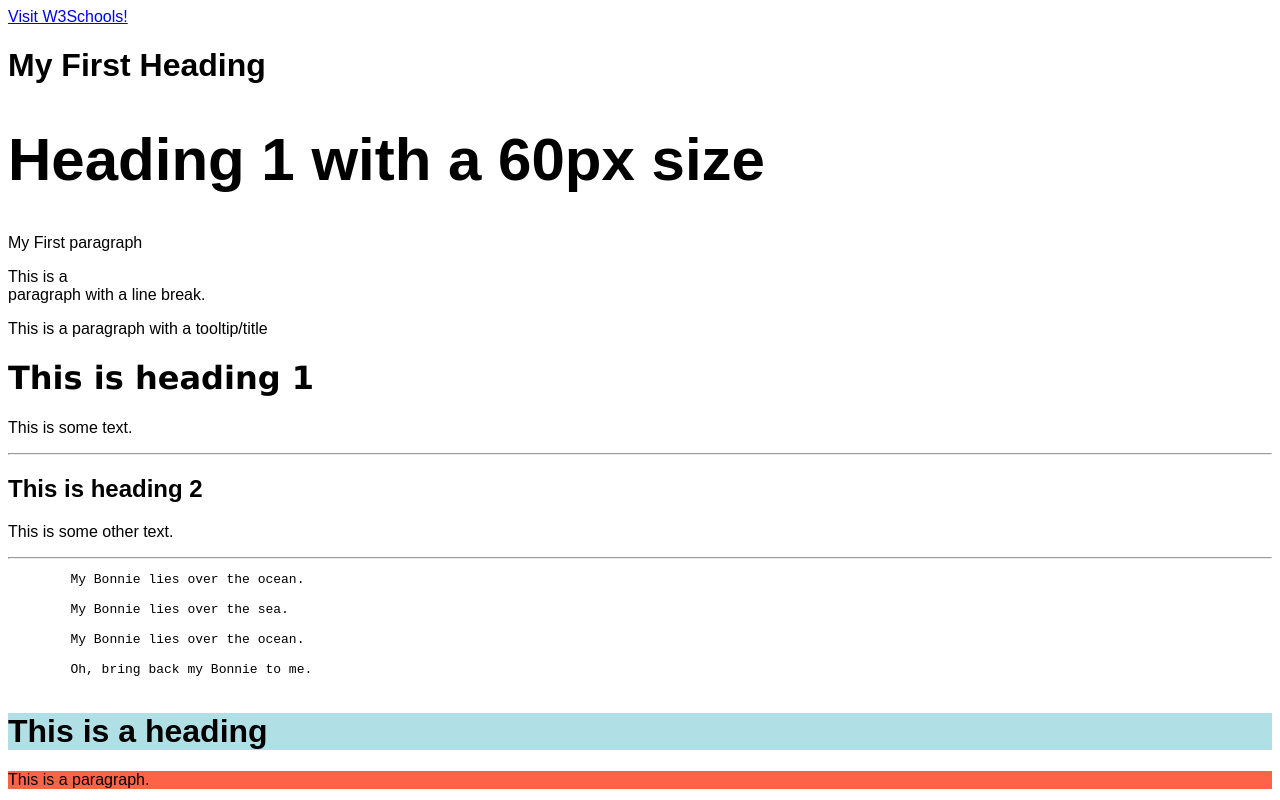
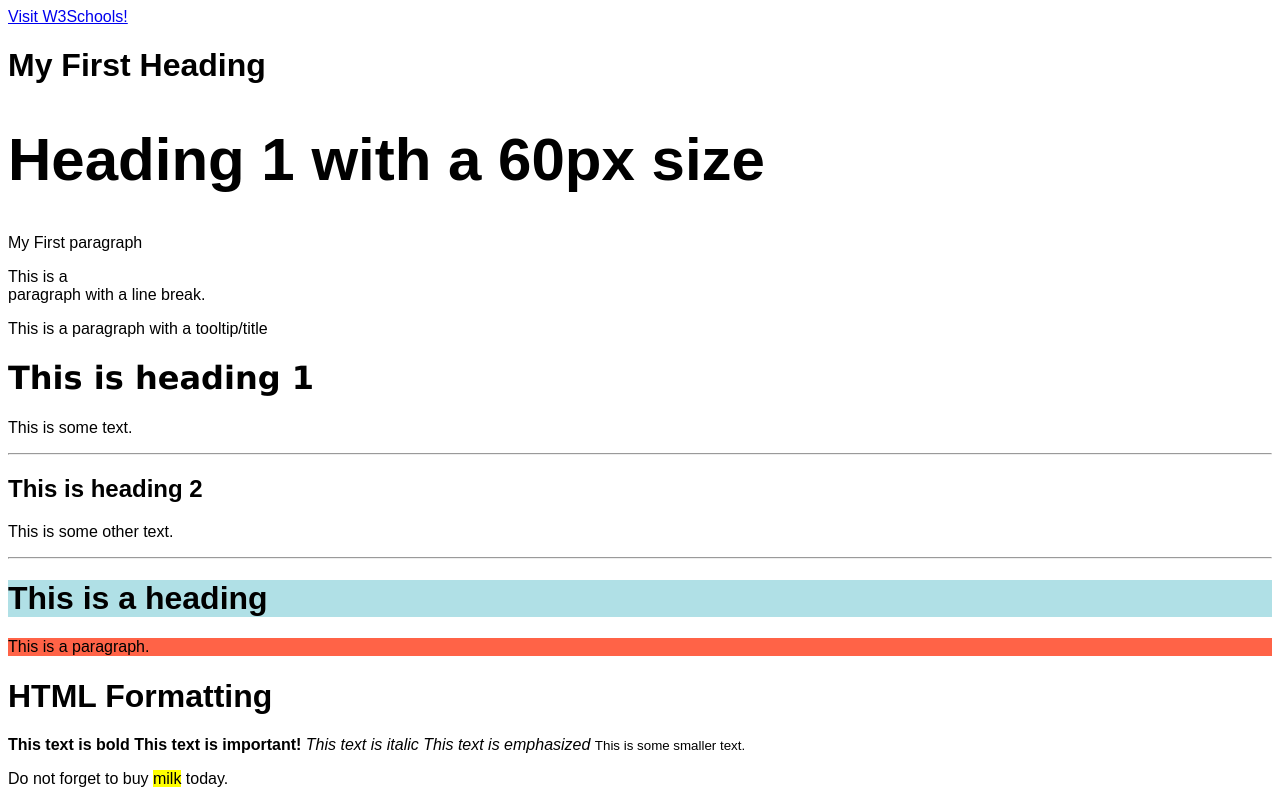
Before and after one commit to Awn-Freihat/HTML-Journey-1, a plain HTML site: page Index.html in a window 1280 px wide. Shown: the top 800 px of the page. Drawn offline with Linux system fonts and the light colour scheme.

Commit message:
Deletd poetry as an example

```diff
--- a/Index.html
+++ b/Index.html
@@ -20,16 +20,7 @@
     <p>This is some other text.</p>
 
     <hr />
-    <pre>
-        My Bonnie lies over the ocean.
 
-        My Bonnie lies over the sea.
-
-        My Bonnie lies over the ocean.
-
-        Oh, bring back my Bonnie to me.
-      </pre
-    >
 
     <h1 style="background-color: powderblue">This is a heading</h1>
     <p style="background-color: tomato">This is a paragraph.</p>
```
